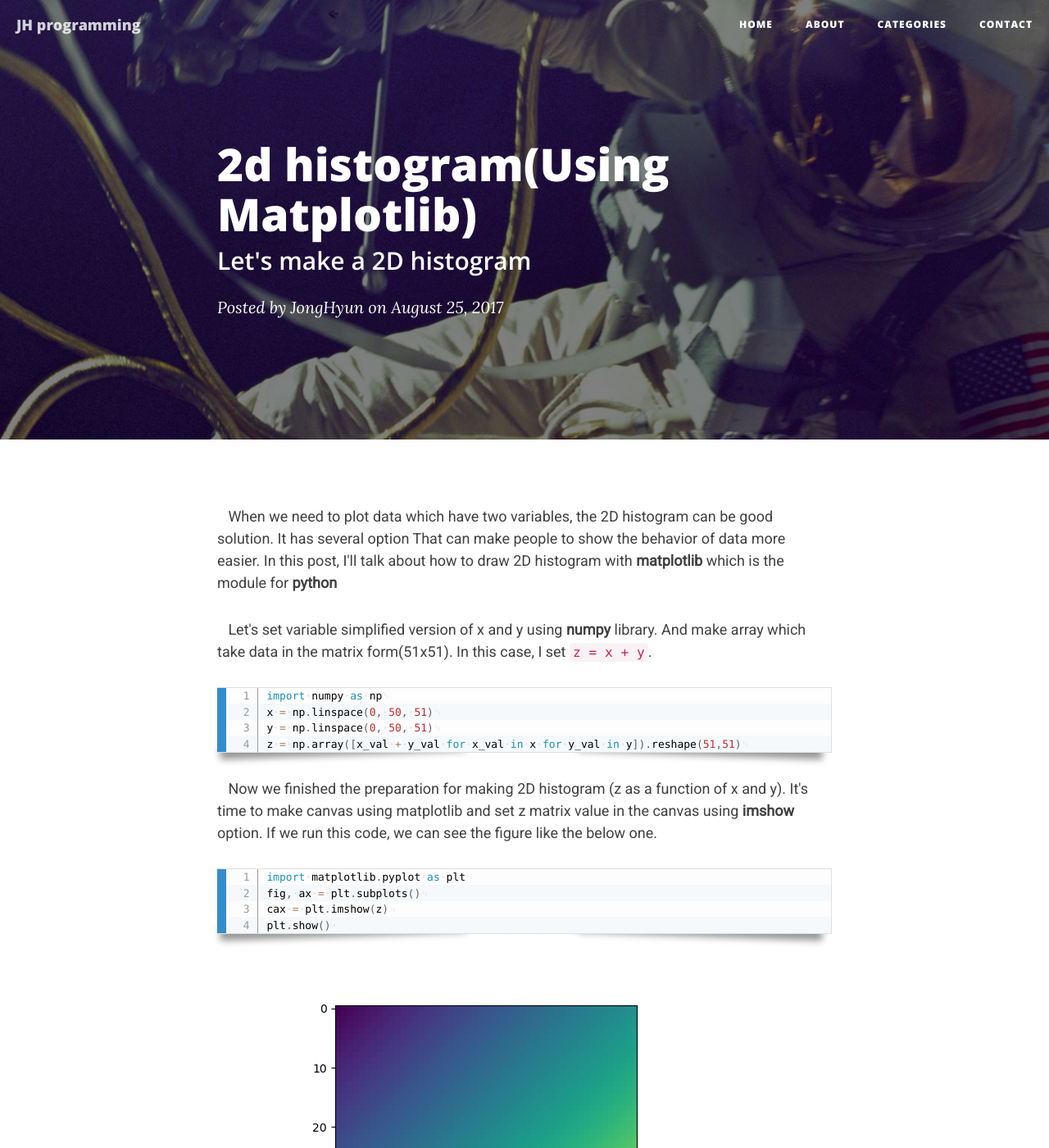
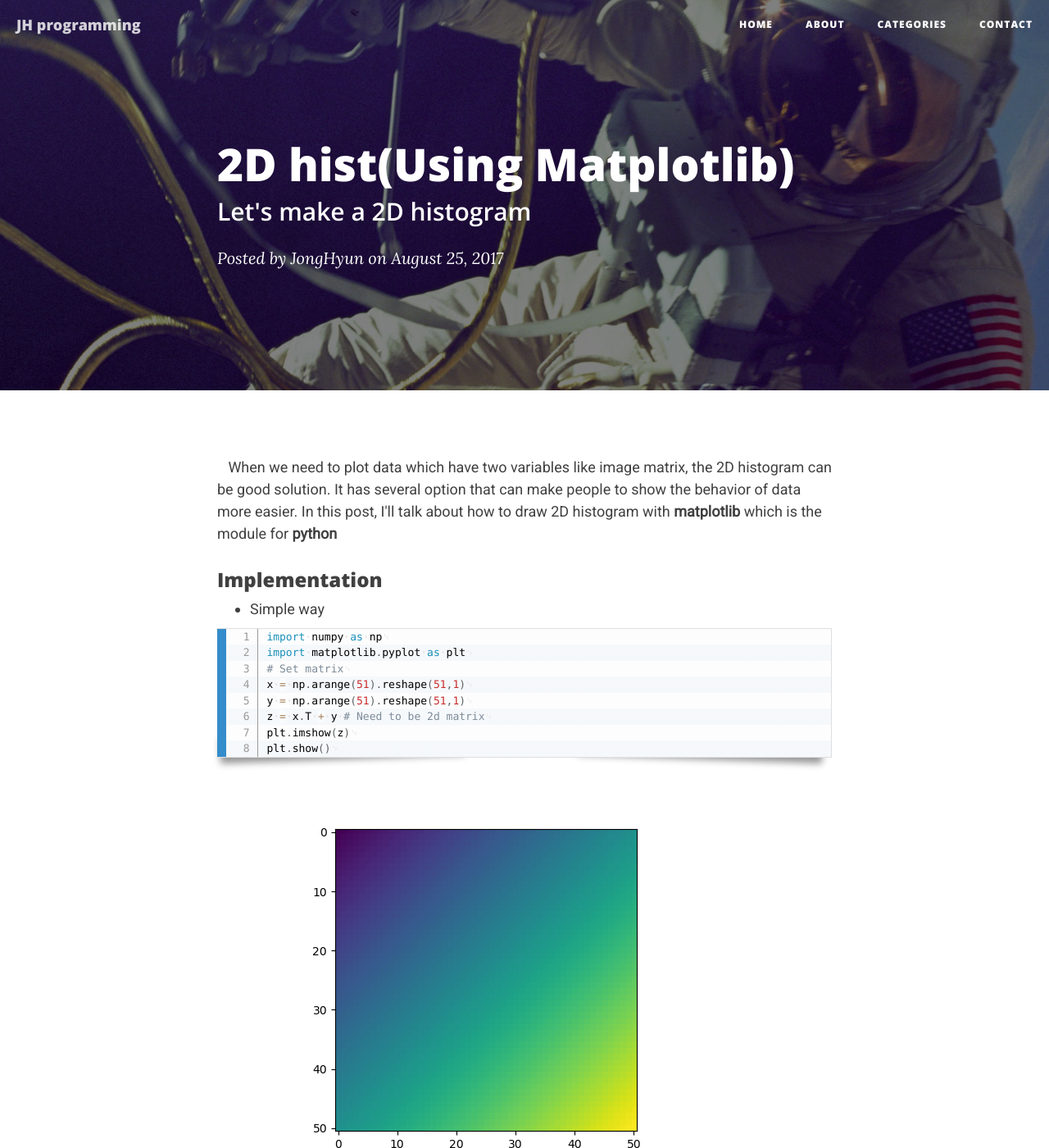
Before and after one commit to heiwais25/heiwais25.github.io, a Jekyll site: the page built from _posts/2017-08-25-matplotlib.markdown, in a window 1280 px wide and 1400 px high. Shown: the whole window at 82% size. Built offline with Jekyll 4.4.1, drawn with Linux system fonts in a browser that asks for light colours; nearby versions of some CDN libraries; some web fonts are replaced; comment, search, counter and statistics services are not loaded; some of the changed text lies outside the part shown.

Commit message:
Edit matplotlib post

```diff
--- a/_posts/2017-08-25-matplotlib.markdown
+++ b/_posts/2017-08-25-matplotlib.markdown
@@ -1,5 +1,5 @@
 ---
-title: 2d histogram(Using Matplotlib)
+title: 2D hist(Using Matplotlib)
 subtitle:   "Let's make a 2D histogram"
 layout: post
 comments: true
@@ -9,40 +9,47 @@
 ---
 
 <p>
-&nbsp;&nbsp;&nbsp;When we need to plot data which have two variables, the 2D histogram can be good solution. It has several option
-That can make people to show the behavior of data more easier. In this post, I'll talk about how to draw 2D histogram
-with <b>matplotlib</b> which is the module for <b>python</b>
+&nbsp;&nbsp;&nbsp;When we need to plot data which have two variables like image matrix, the 2D histogram can be good solution. It has several option that can make people to show the behavior of data more easier. In this post, I'll talk about how to draw 2D histogram with <b>matplotlib</b> which is the module for <b>python</b>
 </p>
+### Implementation
+- Simple way
+<pre><code class="language-python line-numbers"  numbering>import numpy as np
+import matplotlib.pyplot as plt
+# Set matrix
+x = np.arange(51).reshape(51,1)
+y = np.arange(51).reshape(51,1)
+z = x.T + y # Need to be 2d matrix
+plt.imshow(z)
+plt.show()
+</code></pre>
+<img src="/img/sum_x_y_fig.png" alt="x+y">
+- Add axis name
+<pre><code class="language-python line-numbers"  numbering>plt.xlabel('x')
+plt.ylabel('y')
+plt.title('x+y')
+</code></pre>
+- Add color bar
+<pre><code class="language-python line-numbers"  numbering>fig, ax = plt.subplots()
+cax = plt.imshow(z)
+cbar = fig.colorbar(cax) # Set colorbar
+</code></pre>
+- Invert axis value
+<pre><code class="language-python line-numbers"  numbering>plt.gca().invert_yaxis()
+</code></pre>
+<img src="/img/sum_x_y_fig_with_option.png" alt="x+y with option">
+
 <p>
-&nbsp;&nbsp;&nbsp;Let's set variable simplified version of x and y using <b>numpy</b> library. And make array which take data in the
-matrix form(51x51). In this case, I set <code>z = x + y</code>.
+&nbsp;&nbsp;&nbsp;It is also possible to show image data like picture which have RGB data. The way to implement is same with previous example. What we need to do is just make matrix and set matrix as a parameter of imshow
 </p>
-
-<pre><code class="language-python line-numbers"  numbering>import numpy as np
-x = np.linspace(0, 50, 51)
-y = np.linspace(0, 50, 51)
-z = np.array([x_val + y_val for x_val in x for y_val in y]).reshape(51,51)
+- Show image
+<pre><code class="language-python line-numbers"  numbering># Use 2D image matrix which have RGB in each pixel
+plt.imshow(image_matrix)
 </code></pre>
-<p>
-	&nbsp;&nbsp;&nbsp;Now we finished the preparation for making 2D histogram (z as a function of x and y). It's time to make canvas using matplotlib and
-	set z matrix value in the canvas using <b>imshow</b> option. If we run this code, we can see the figure like the below one.
-</p>
-<pre class="language-python line-numbers"><code>import matplotlib.pyplot as plt
-fig, ax = plt.subplots()
-cax = plt.imshow(z)
-plt.show() </code></pre>
-
-<img src="/img/sum_x_y_fig.png" alt="x+y">
-<p>
-	&nbsp;&nbsp;&nbsp;If you could reproduce previous figure, it's almost done! After adding information of plot in the figure, we can see
-	last figure like this. Now, you can change variable x, y and function z of x, y to get your own 2D histogram
-</p>
-
-<pre class="language-python line-numbers"><code>fig.subplots_adjust(right=0.97, left=0.15) # It adjust the position of plot in the canvas
-cbar = fig.colorbar(cax) # Set colorbar
-plt.gca().invert_yaxis() # Set the order of y_axis start from 0
-plt.title('x+y')
-plt.xlabel('x')
-plt.ylabel('y') </code></pre>
-
-<img src="/img/sum_x_y_fig_with_option.png" alt="x+y with option">
+<center><img src="/img/plot1_in_one_canvas.png" alt="hand"></center>
+- Split image by each channel(R/G/B)
+<pre><code class="language-python line-numbers"  numbering>f, ax = plt.subplots(1,3)
+ax[0].imshow(image_matrix[0,:,:,0])
+ax[1].imshow(image_matrix[0,:,:,1])
+ax[2].imshow(image_matrix[0,:,:,2])
+</code></pre>
+<center><img src="/img/plot3_in_one_canvas.png" alt="3hand"></center>
```
Also changed, not shown: img/plot1_in_one_canvas.png (added), img/plot3_in_one_canvas.png (added).
